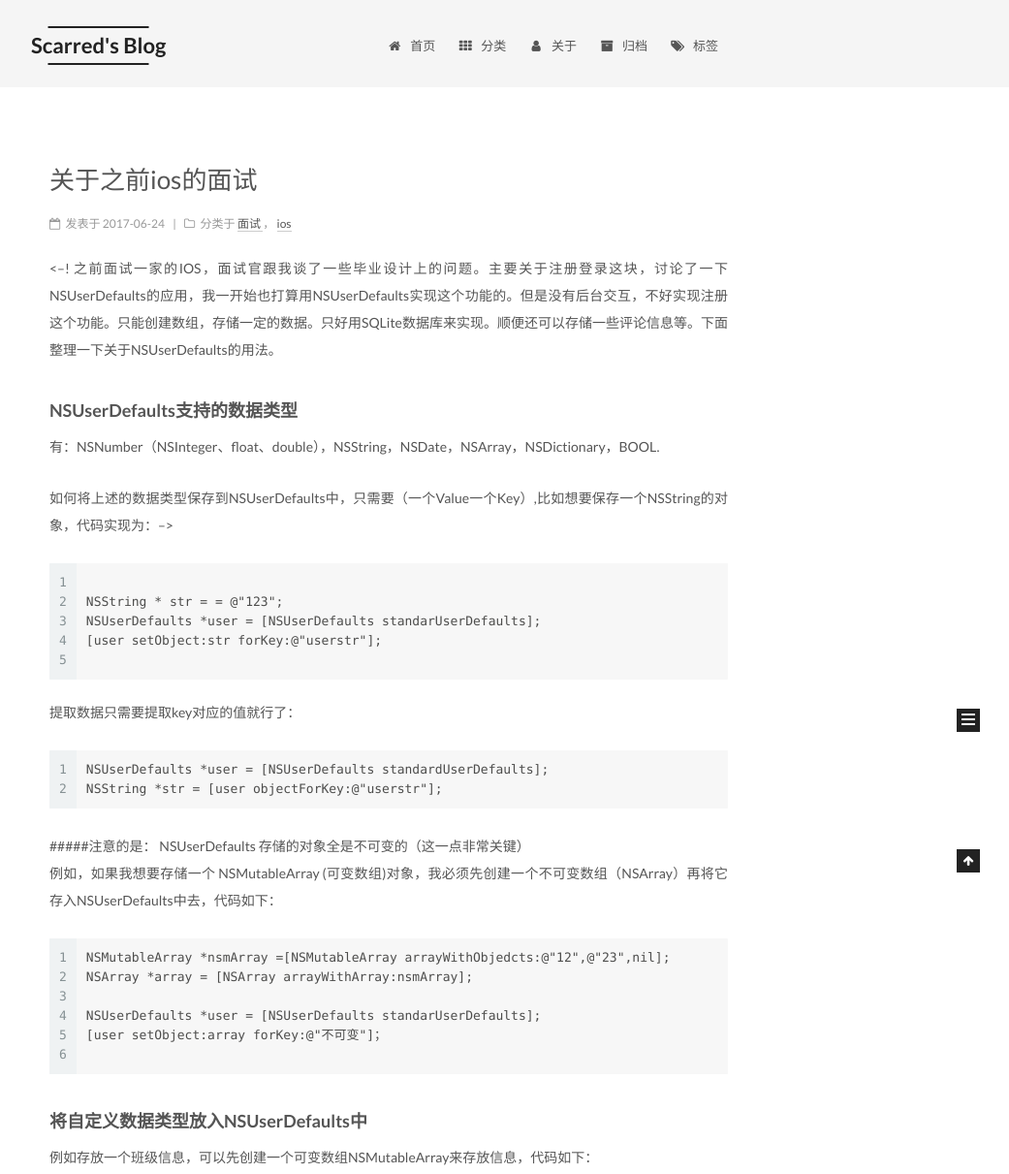
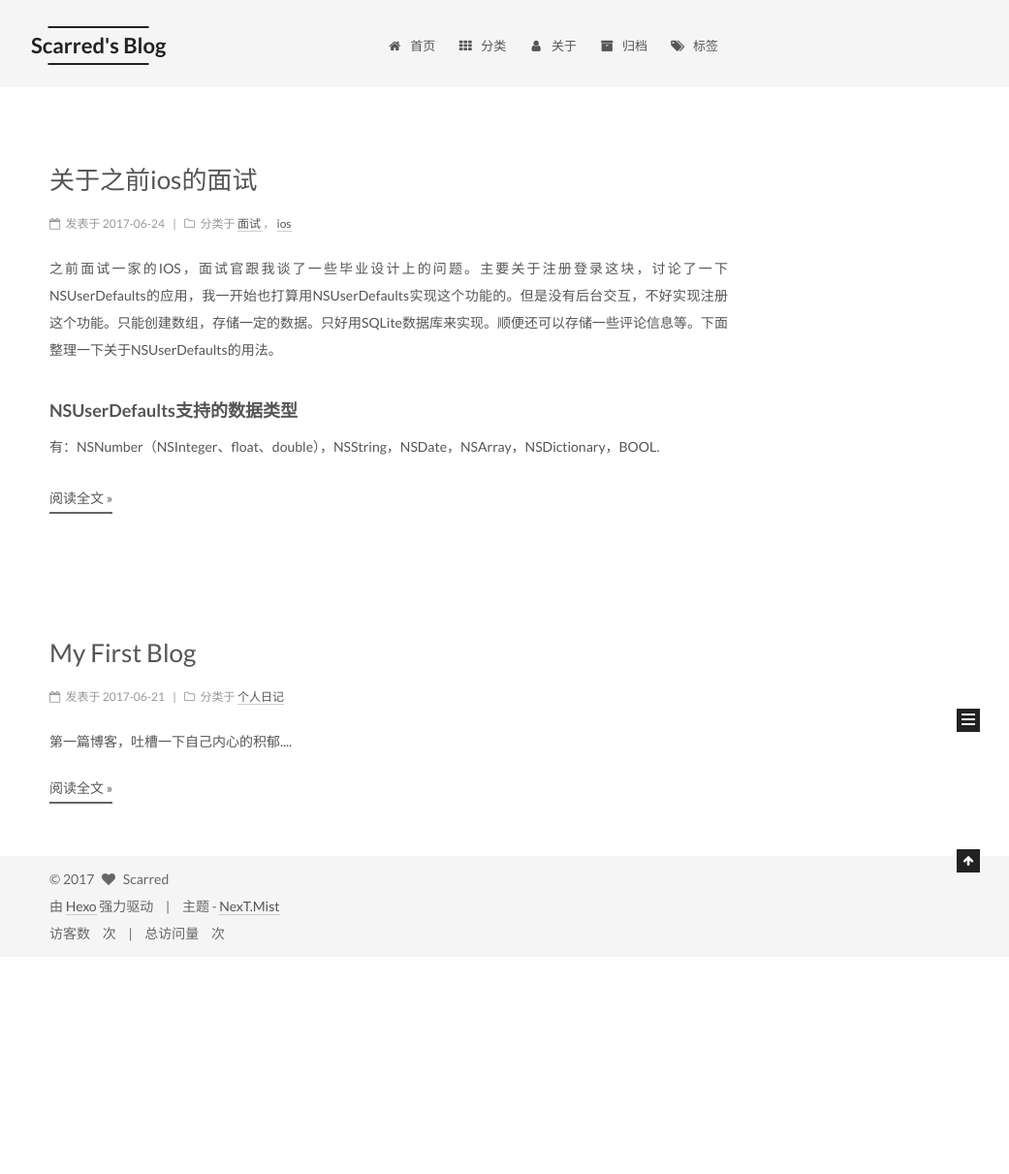
Before and after one commit to scarml/scarml.github.io, a plain HTML site: page index.html in a window 1280 px wide. Shown: the top 1211 px of the page at 97% size, without its empty margins (239-1280 px from the left). After the commit the page ends 987 px from the top, so only its background shows below. Drawn offline with Linux system fonts and the light colour scheme; some packages are replaced by stand-ins of ours; a script that the page names is missing.

Commit message:
Site updated: 2017-06-25 03:00:34

```diff
--- a/css/main.css
+++ b/css/main.css
@@ -1677,7 +1677,7 @@ pre .javascript .function {
   width: 4px;
   height: 4px;
   border-radius: 50%;
-  background: #ed3467;
+  background: #c68c87;
 }
 .links-of-blogroll {
   font-size: 13px;
--- a/index.html
+++ b/index.html
@@ -376,17 +376,15 @@
 
 
 
-
-            <p>&lt;–! 之前面试一家的IOS，面试官跟我谈了一些毕业设计上的问题。主要关于注册登录这块，讨论了一下NSUserDefaults的应用，我一开始也打算用NSUserDefaults实现这个功能的。但是没有后台交互，不好实现注册这个功能。只能创建数组，存储一定的数据。只好用SQLite数据库来实现。顺便还可以存储一些评论信息等。下面整理一下关于NSUserDefaults的用法。</p>
-<h4 id="NSUserDefaults支持的数据类型"><a href="#NSUserDefaults支持的数据类型" class="headerlink" title="NSUserDefaults支持的数据类型"></a>NSUserDefaults支持的数据类型</h4><p>有：NSNumber（NSInteger、float、double），NSString，NSDate，NSArray，NSDictionary，BOOL.</p>
-<p>如何将上述的数据类型保存到NSUserDefaults中，只需要（一个Value一个Key）,比如想要保存一个NSString的对象，代码实现为：–&gt;</p>
-<figure class="highlight plain"><table><tr><td class="gutter"><pre><div class="line">1</div><div class="line">2</div><div class="line">3</div><div class="line">4</div><div class="line">5</div></pre></td><td class="code"><pre><div class="line"></div><div class="line">NSString * str = = @&quot;123&quot;;</div><div class="line">NSUserDefaults *user = [NSUserDefaults standarUserDefaults];</div><div class="line">[user setObject:str forKey:@&quot;userstr&quot;];</div><div class="line"></div></pre></td></tr></table></figure>
-<p>提取数据只需要提取key对应的值就行了：<br><figure class="highlight plain"><table><tr><td class="gutter"><pre><div class="line">1</div><div class="line">2</div></pre></td><td class="code"><pre><div class="line">NSUserDefaults *user = [NSUserDefaults standardUserDefaults];</div><div class="line">NSString *str = [user objectForKey:@&quot;userstr&quot;];</div></pre></td></tr></table></figure></p>
-<p>#####注意的是： NSUserDefaults 存储的对象全是不可变的（这一点非常关键）<br>例如，如果我想要存储一个 NSMutableArray (可变数组)对象，我必须先创建一个不可变数组（NSArray）再将它存入NSUserDefaults中去，代码如下：<br><figure class="highlight plain"><table><tr><td class="gutter"><pre><div class="line">1</div><div class="line">2</div><div class="line">3</div><div class="line">4</div><div class="line">5</div><div class="line">6</div></pre></td><td class="code"><pre><div class="line">NSMutableArray *nsmArray =[NSMutableArray arrayWithObjedcts:@&quot;12&quot;,@&quot;23&quot;,nil];</div><div class="line">NSArray *array = [NSArray arrayWithArray:nsmArray];</div><div class="line"></div><div class="line">NSUserDefaults *user = [NSUserDefaults standarUserDefaults];</div><div class="line">[user setObject:array forKey:@&quot;不可变&quot;]；</div><div class="line"></div></pre></td></tr></table></figure></p>
-<h4 id="将自定义数据类型放入NSUserDefaults中"><a href="#将自定义数据类型放入NSUserDefaults中" class="headerlink" title="将自定义数据类型放入NSUserDefaults中"></a>将自定义数据类型放入NSUserDefaults中</h4><p>例如存放一个班级信息，可以先创建一个可变数组NSMutableArray来存放信息，代码如下：<br><figure class="highlight plain"><table><tr><td class="gutter"><pre><div class="line">1</div><div class="line">2</div><div class="line">3</div><div class="line">4</div><div class="line">5</div><div class="line">6</div><div class="line">7</div><div class="line">8</div><div class="line">9</div><div class="line">10</div><div class="line">11</div><div class="line">12</div><div class="line">13</div></pre></td><td class="code"><pre><div class="line">//先创建一个自定义数据类型</div><div class="line">Student *student = [[Student alloc]init];</div><div class="line"></div><div class="line">student.name = @&quot;小明&quot;;</div><div class="line">student.stuNumber = @&quot;123456&quot;;</div><div class="line">student.sex =@&quot;女&quot;;</div><div class="line"></div><div class="line">//可变数组</div><div class="line">NSMutableArray * dataArray = [NSMutableArray arrayWithCapaciy:50];</div><div class="line"></div><div class="line">//数据类型转换为NSData</div><div class="line">NSData * data =[NSKeyedArchiver archiverdDataWithRootObject:student];//NSCoding协议自定义归档</div><div class="line">【dataArray addObject:data】;</div></pre></td></tr></table></figure></p>
-<p>NSUserDefaults是一中本地永久保存数据的方法，也很简单。另外也可以作为APP中用户保持登录状态来使用。</p>
-
-
+          <p> 之前面试一家的IOS，面试官跟我谈了一些毕业设计上的问题。主要关于注册登录这块，讨论了一下NSUserDefaults的应用，我一开始也打算用NSUserDefaults实现这个功能的。但是没有后台交互，不好实现注册这个功能。只能创建数组，存储一定的数据。只好用SQLite数据库来实现。顺便还可以存储一些评论信息等。下面整理一下关于NSUserDefaults的用法。</p>
+<h4 id="NSUserDefaults支持的数据类型"><a href="#NSUserDefaults支持的数据类型" class="headerlink" title="NSUserDefaults支持的数据类型"></a>NSUserDefaults支持的数据类型</h4><p>有：NSNumber（NSInteger、float、double），NSString，NSDate，NSArray，NSDictionary，BOOL.<br>
+          <!--noindex-->
+          <div class="post-button text-center">
+            <a class="btn" href="/2017/06/24/ios面试后一点问题整理/#more" rel="contents">
+              阅读全文 &raquo;
+            </a>
+          </div>
+          <!--/noindex-->
 
 
     </div>
@@ -517,10 +515,14 @@
 
 
 
-
-            <p>第一篇博客竟然不是想着记录今天所学的东西。毕业第二天了，可是还没找到工作。压力很大，啃了这么长时间的父母，实在没有脸在啃下去了，可是工作真的不好找，大学混吃等死，学了一点IOS结果现在ios工作机会太少，又去开始学扔下许久的java。像没头苍蝇一般，看着周围同学大都找到工作，不管是技术好的，还是技术差的，可是自己还在投简历，是不是不适合做这行？之前面试的那家，感觉不错。满怀欣喜的等通知，结果回去发现职位需求被改了，不要应届了….罗里吧嗦吐槽一下心中的积郁，生活还得继续。希望自己能赶快找到一份不差的工作就好了。</p>
-
-
+          第一篇博客，吐槽一下自己内心的积郁....
+          <!--noindex-->
+          <div class="post-button text-center">
+            <a class="btn" href="/2017/06/21/Myfirst/">
+              阅读全文 &raquo;
+            </a>
+          </div>
+          <!--/noindex-->
 
 
     </div>
```
Also changed, not shown: 2017/06/21/Myfirst/index.html (+8 -4 lines), 2017/06/24/ios面试后一点问题整理/index.html (+6 -7 lines).
